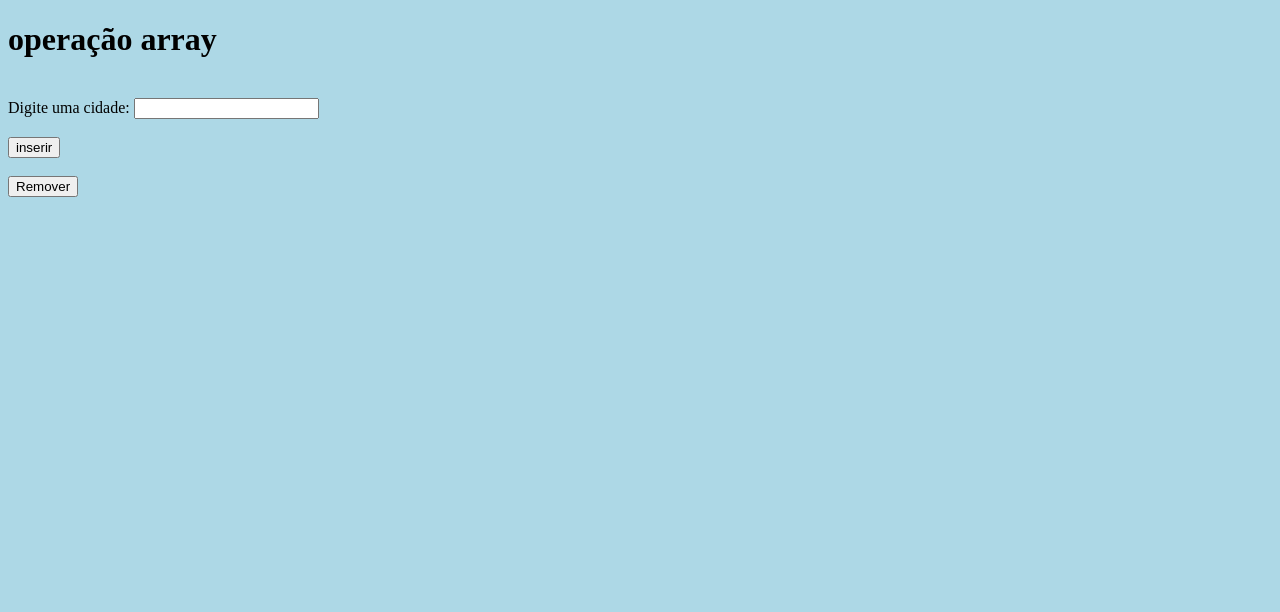
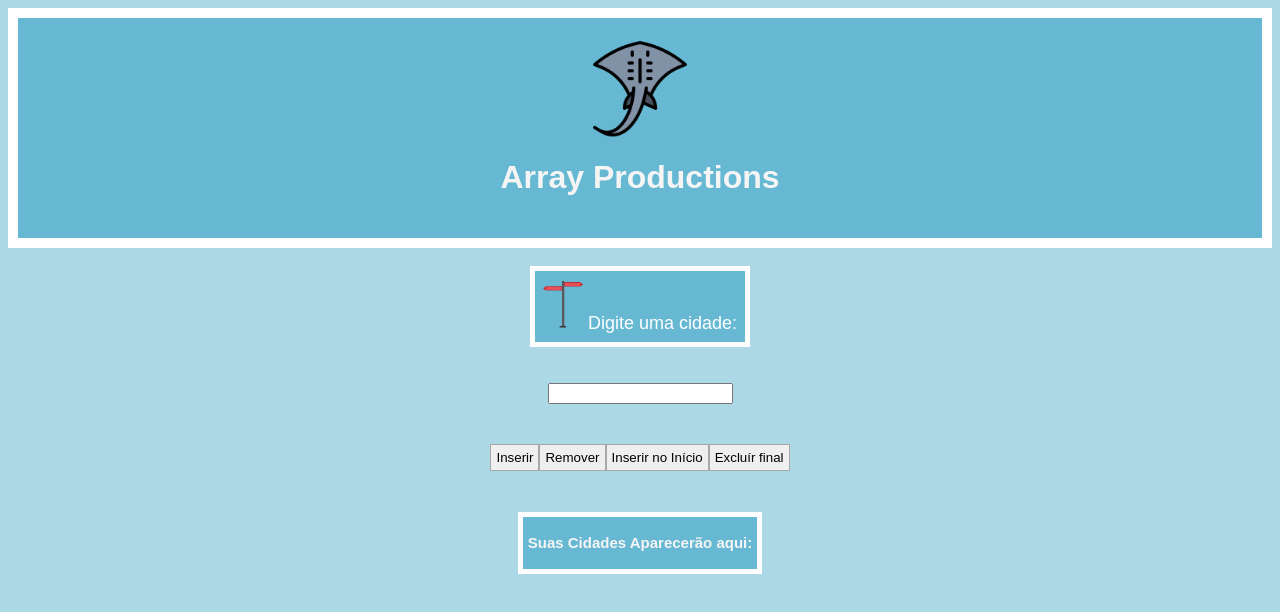
Before and after one commit to ControlZzOBrabo/ProgArray, a plain HTML site: page index.html in a window 1280 px wide. Drawn offline with Linux system fonts and the light colour scheme.

Commit message:
site finalizado

```diff
--- a/index.html
+++ b/index.html
@@ -6,19 +6,39 @@
     <meta name="viewport" content="width=device-width, initial-scale=1.0">
     <link rel="stylesheet" href="style.css">
     <script src="vetor.js"> defer</script>
+    <link rel="shortcut icon" href="arraia.png" type="image/png">
     <title>Array</title>
 </head>
 <body>
 
-    <h1>operação array</h1>
+    <header>
+        <img class="img1" src="arraia.png" alt="arraia">
+        <h1>Array Productions</h1>
+    </header>
     <br>
-    <label for="cidade">Digite uma cidade:</label>
+    <div class="inserts">
+        <div class="text1">
+            <img class="poste" src="cidade.png" alt="">
+            <label for="cidade">Digite uma cidade:</label>
+        </div>
+        <br><br>
     <input type="text" name="" id="cidade">
     <br><br>
-    <button onclick="inserir()">inserir</button>
+    <div class="buttons">
+        <button onclick="inserir()">Inserir</button>
+        <br><br>
+        <button onclick="excluir()">Remover</button>
+        <br><br>
+        <button onclick="inserir_inicio()">Inserir no Início</button>
+        <br><br>
+        <button ondblclick="excluir_final()">Excluír final</button>
+    </div>
     <br><br>
-    <button onclick="excluir()">Remover</button>
-    <div id="res"></div>
+    <div class="final">
+        <h2>Suas Cidades Aparecerão aqui:</h2>
+        <div class="resposta" id="res"></div>
+    </div>
+    </div>
 
 </body>
 </html>
--- a/style.css
+++ b/style.css
@@ -1,3 +1,72 @@
 body{
     background-color: lightblue;
 }
+
+header{
+    background-color: rgb(103, 184, 210);
+    display: flex;
+    flex-direction: column;
+    align-items: center;
+    padding: 20px;
+    border: 10px solid white;
+}
+
+.img1{
+    display: flex;
+    height: 100px;
+    width: 100px;
+}
+
+h1{
+    color: whitesmoke;
+    font-family: Arial, Helvetica, sans-serif;
+}
+
+.inserts{
+    display: flex;
+    flex-direction: column;
+    align-items: center;
+}
+
+.text1{
+    font-family: Arial, Helvetica, sans-serif;
+    color: white;
+    font-size: large;
+    background-color: rgb(103, 184, 210);
+    padding: 8px;
+    border: 5px solid white;
+}
+
+.poste{
+    height: 50px;
+    width: 40px;
+}
+
+.buttons{
+    display: flex;
+    align-items: center;
+}
+
+button{
+    padding: 5px;
+    border: 1px solid rgb(168, 168, 168);
+}
+
+.final{
+    padding: 5px;
+    background-color: rgb(103, 184, 210);
+    border: 5px solid white;
+}
+
+h2{
+    color: whitesmoke;
+    font-family: Arial, Helvetica, sans-serif;
+    font-size: 15px;
+}
+
+.resposta{
+    color: whitesmoke;
+    font-family: Arial, Helvetica, sans-serif;
+    font-size: 15px;
+
+}
--- a/vetor.js
+++ b/vetor.js
@@ -1,7 +1,7 @@
 /*Foi declarada no lado de fora
 da função para ser uma variável Global*/
 let valor_cidade = []
-let res = document.getElementById('res').value
+
 
 function inserir(){
 
@@ -11,8 +11,21 @@ function inserir(){
     res.innerHTML = valor_cidade
 }
 
+function inserir_inicio(){
+    let cidade = document.getElementById('cidade').value
+    valor_cidade.unshift(cidade)
+    console.log(valor_cidade)
+    res.innerHTML = valor_cidade
+}
+
 function excluir(){
     valor_cidade.pop()
     console.log(valor_cidade)
+    res.innerHTML = valor_cidade
+}
 
+function excluir_final(){
+    valor_cidade.shift()
+    console.log(valor_cidade)
+    res.innerHTML = valor_cidade
 }
```
Also changed, not shown: arraia.png (added), cidade.png (added).
